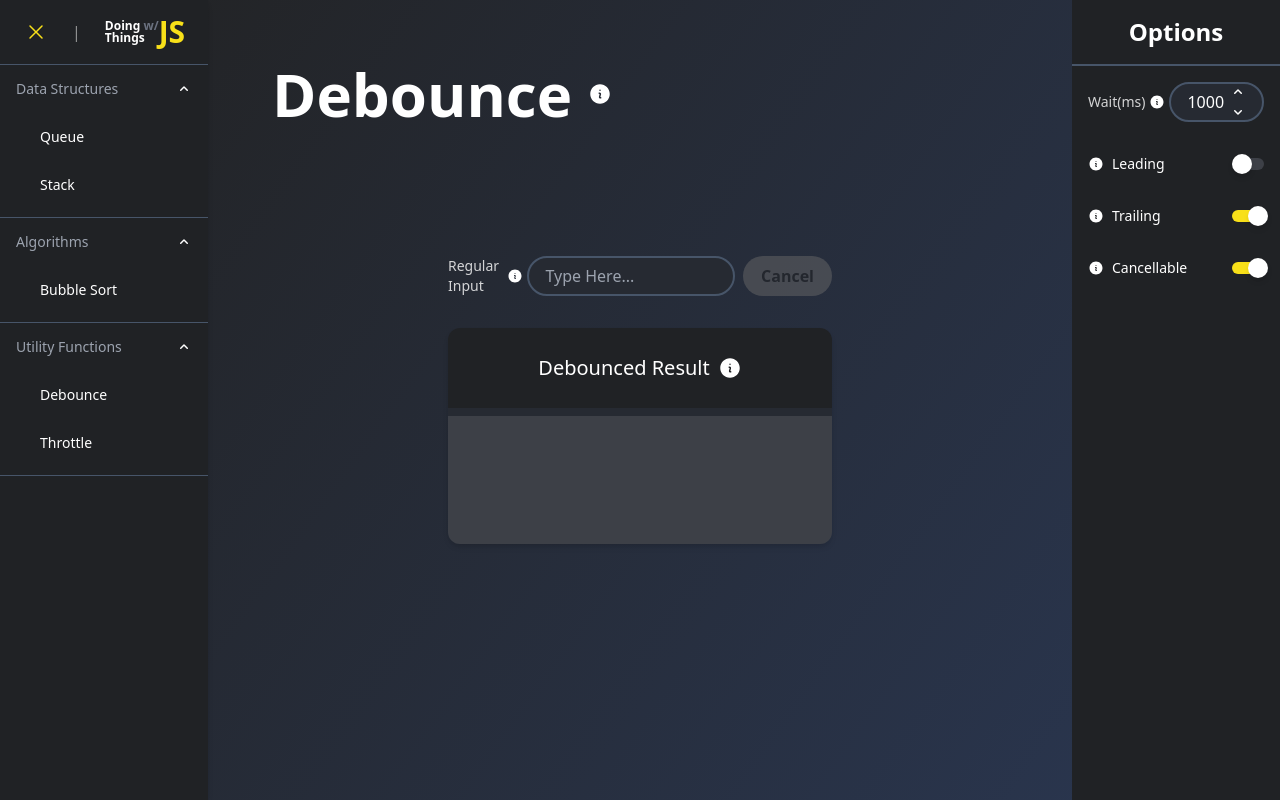
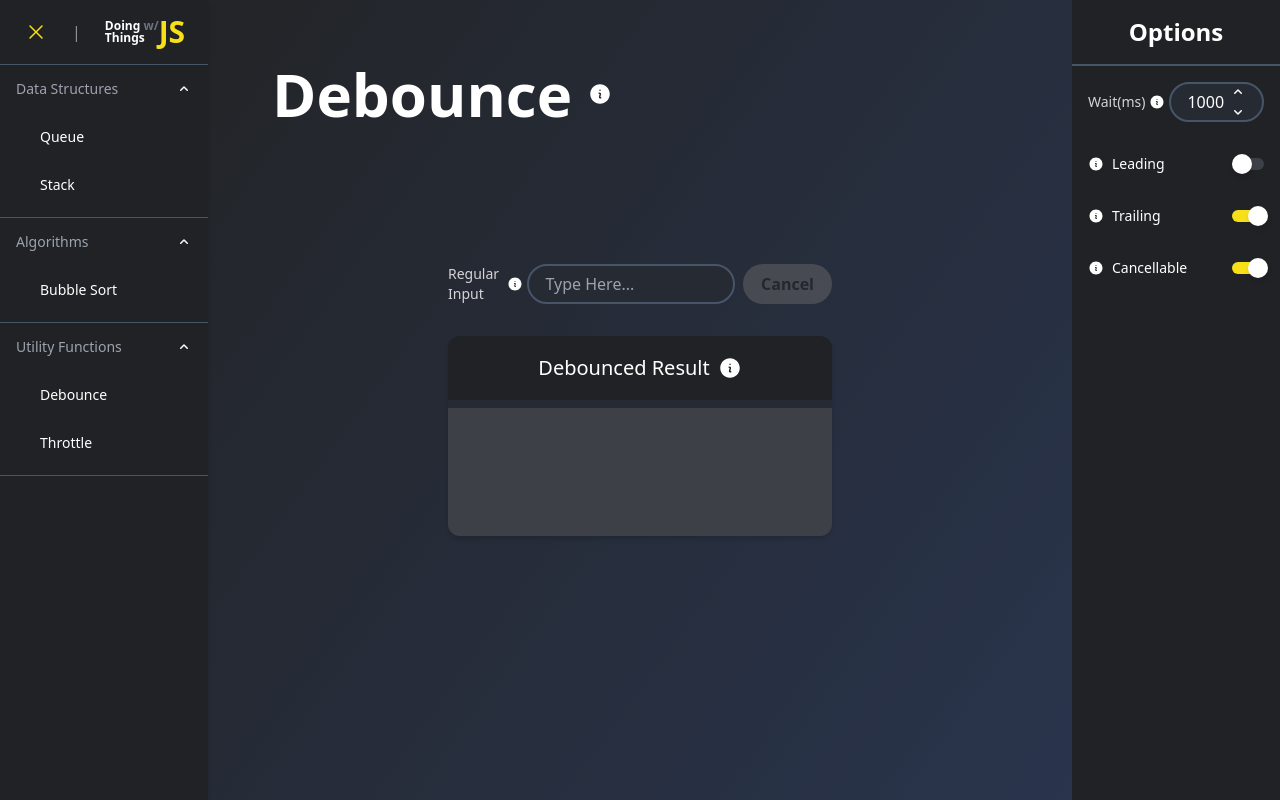
Before and after one commit to toekneeyou/doing-things-with-javascript, a React app: page /debounce in a window 1280 px wide. Built offline with nearby package versions, Linux system fonts and the light colour scheme.

Commit message:
update font size inside Card component

```diff
--- a/src/features/card/Card.tsx
+++ b/src/features/card/Card.tsx
@@ -28,7 +28,7 @@ export default function Card({
         <div
           className={classnames(
             "card__header",
-            "centered px-4 space-x-2 bg-app-dark-blue h-20 text-xl",
+            "centered px-4 space-x-2 bg-app-dark-blue h-16 text-lg",
             cardHeaderClassname
           )}
         >
```
